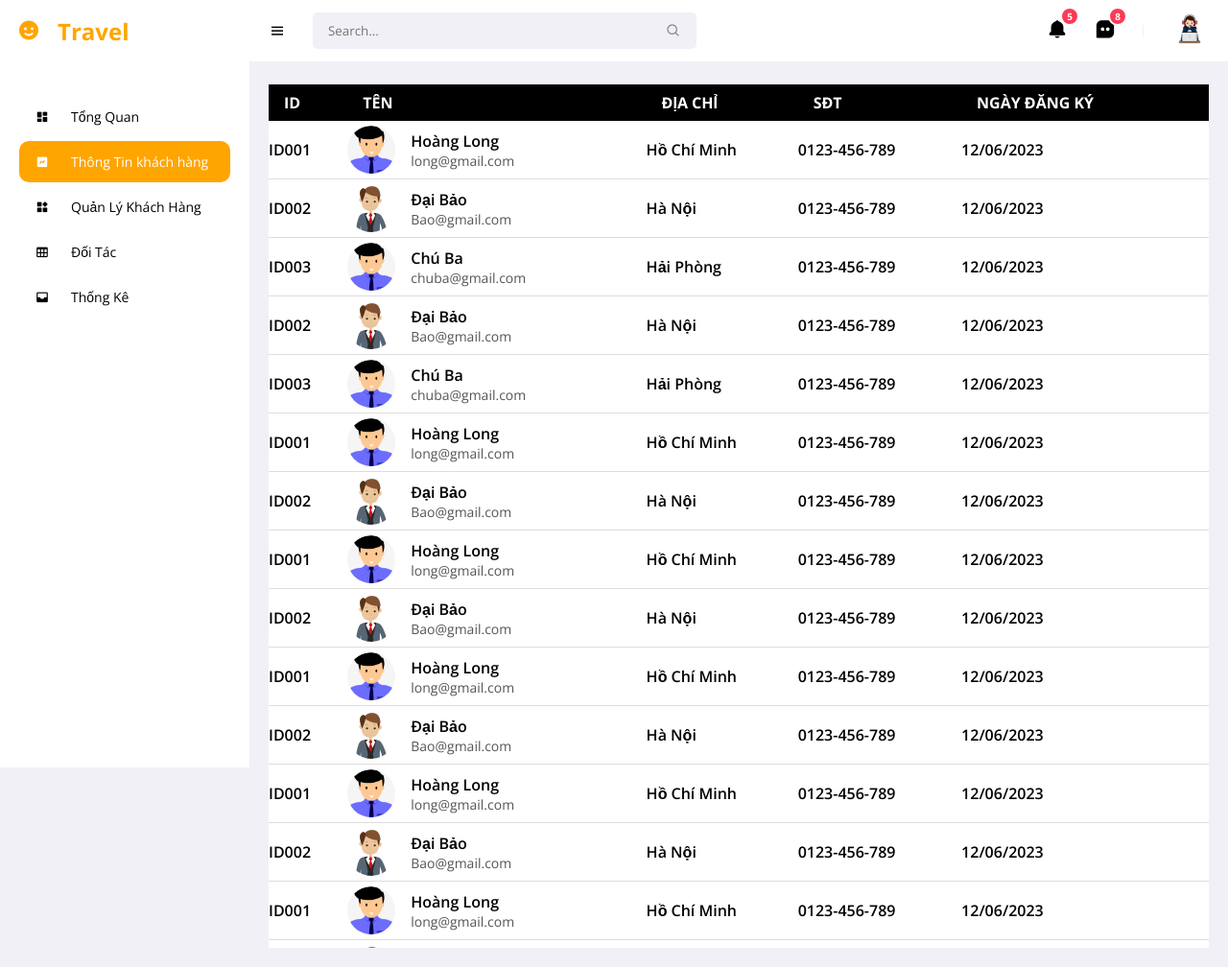
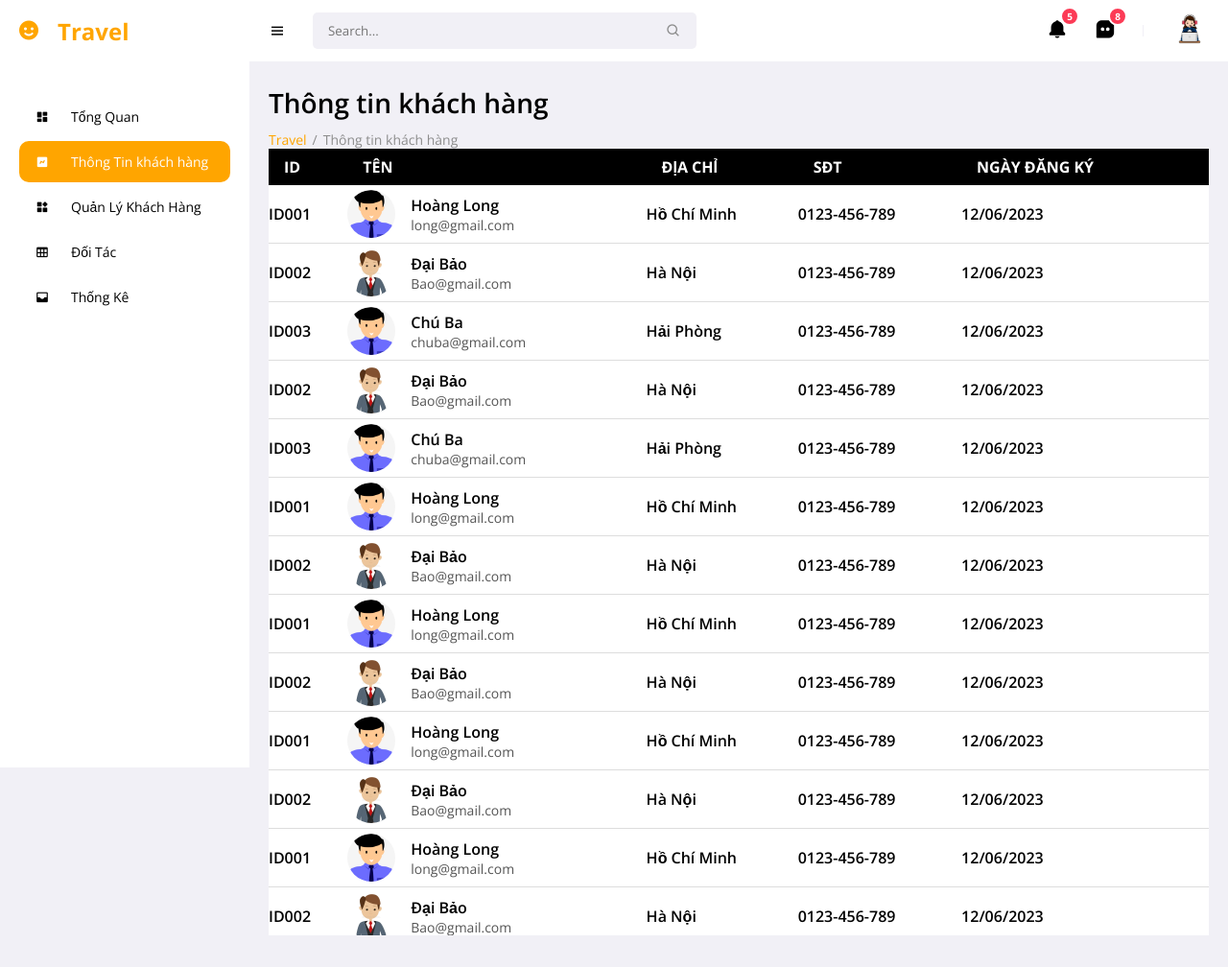
Before and after one commit to DimDimNe/AdminHoSo, a plain HTML site: page index.html in a window 1280 px wide. Shown: the whole page at 96% size. Drawn offline with nearby package versions, Linux system fonts and the light colour scheme.

Commit message:
Add files via upload

```diff
--- a/index.html
+++ b/index.html
@@ -13,7 +13,7 @@
 
 	<!-- SIDEBAR -->
 	<section id="sidebar">
-		<a href="#" class="brand"><i class='bx bxs-smile icon'></i> Travel</a>
+		<a href="https://dimdimne.github.io/DoAn/" class="brand"><i class='bx bxs-smile icon'></i> Travel</a>
 		<ul class="side-menu">
 			<li><a href="https://dimdimne.github.io/AdminTQ/"><i class='bx bxs-dashboard icon' ></i> Tổng Quan</a></li>
 
@@ -63,6 +63,12 @@
 
 		<!-- MAIN -->
 		<main>
+			<h1 class="title">Thông tin khách hàng</h1>
+			<ul class="breadcrumbs">
+				<li><a href="#">Travel</a></li>
+				<li class="divider">/</li>
+				<li><a href="#" class="active">Thông tin khách hàng</a></li>
+			</ul>
 			<div class="table-wrapper">
 				<table>
 					<thead>
--- a/style.css
+++ b/style.css
@@ -581,7 +581,8 @@ main .btn-send:hover {
 /*table*/
 
 .table-wrapper{
-	height: 900px;
+
+	height: 820px;
 	overflow: auto;
 	position: relative;
 }
```
